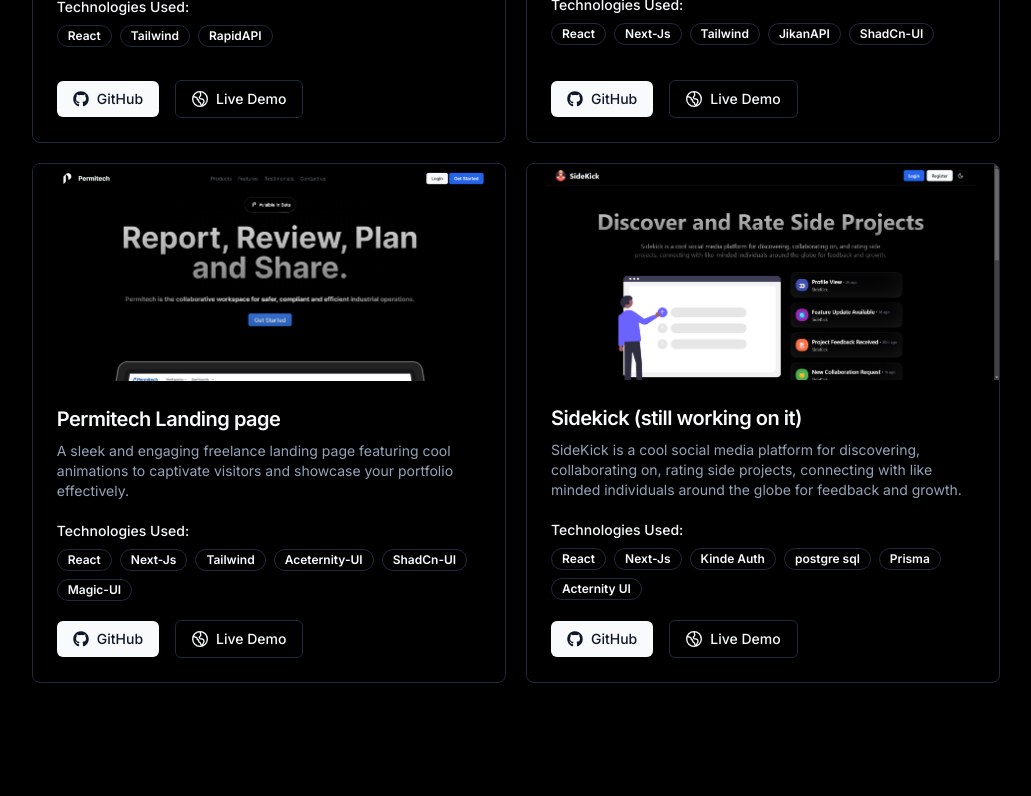
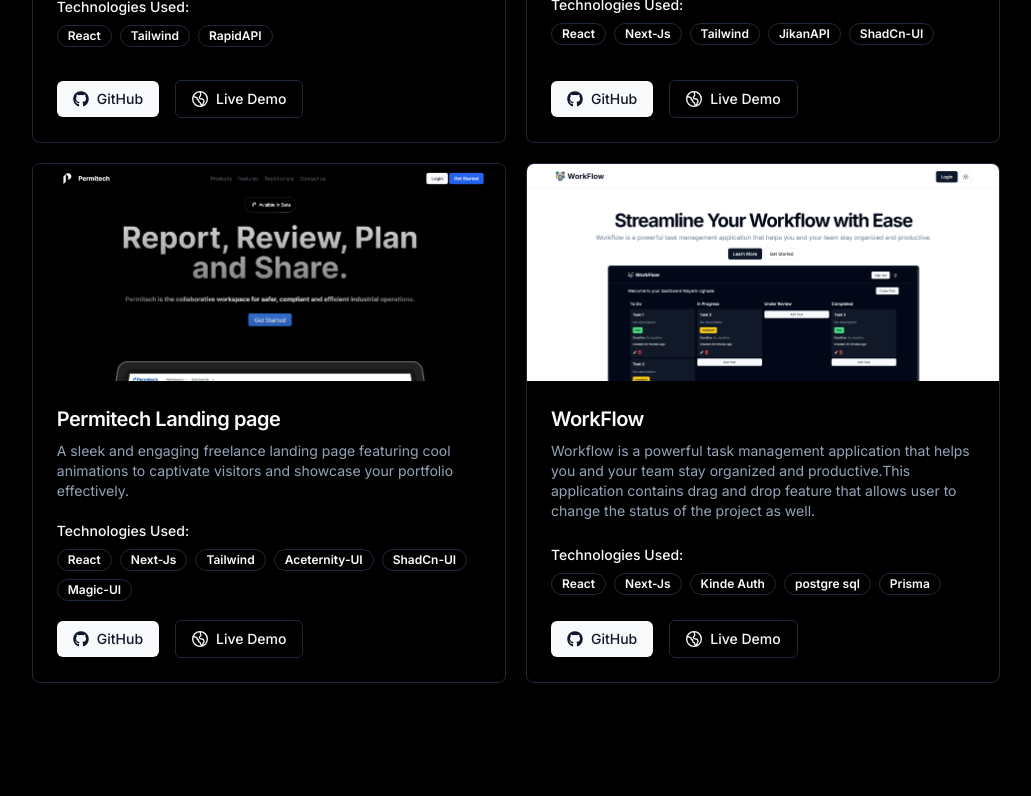
Before and after one commit to MayankUghade/Portfolio2, a Next.js app: page /myprojects in a window 1280 px wide. Shown: the part 1653-2449 px from the top of the page, without its empty margins (124-1155 px from the left). Built offline with nearby package versions, Linux system fonts and the light colour scheme.

Commit message:
Some more changes

```diff
--- a/app/myprojects/page.tsx
+++ b/app/myprojects/page.tsx
@@ -17,7 +17,7 @@
     title: "InsightFul",
     description:
       "InsightFul is a fullstack tool that helps saas developers collect valuable user feedback and insights to improve your product and delight your customers. This tool makes sure you can collect feedback at one place.",
-    tags: ["React", "Next.js", "Tailwind", "Next-Auth", "MongoDB", "vercel"],
+    tags: ["React", "Next.js", "Tailwind", "Next-Auth", "MongoDB", "Prisma"],
     githubLink: "https://github.com/MayankUghade/InsightFul",
     liveLink: "https://insightful-two.vercel.app/",
     imageUrl: "/insightful.png",
@@ -82,20 +82,13 @@
     imageUrl: "/permitech.png",
   },
   {
-    title: "Sidekick (still working on it)",
+    title: "WorkFlow",
     description:
-      "SideKick is a cool social media platform for discovering, collaborating on, rating side projects, connecting with like minded individuals around the globe for feedback and growth.",
-    tags: [
-      "React",
-      "Next-Js",
-      "Kinde Auth",
-      "postgre sql",
-      "Prisma",
-      "Acternity UI",
-    ],
-    githubLink: "https://github.com/MayankUghade/SideKick",
-    liveLink: "",
-    imageUrl: "/sidekick.png",
+      "Workflow is a powerful task management application that helps you and your team stay organized and productive.This application contains drag and drop feature that allows user to change the status of the project as well. ",
+    tags: ["React", "Next-Js", "Kinde Auth", "postgre sql", "Prisma"],
+    githubLink: "https://github.com/MayankUghade/work-flow",
+    liveLink: "https://workflow-2.vercel.app/",
+    imageUrl: "/workflow.png",
   },
 ];
 export default function page() {
```
Also changed, not shown: public/workflow.png (added).
